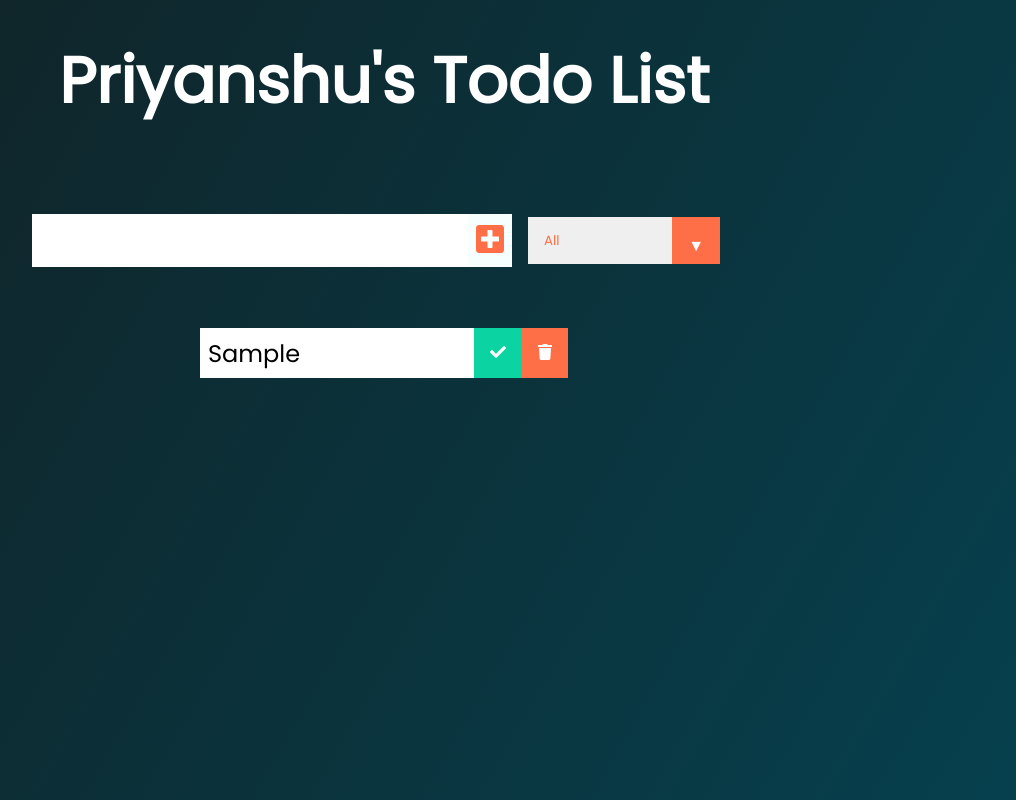
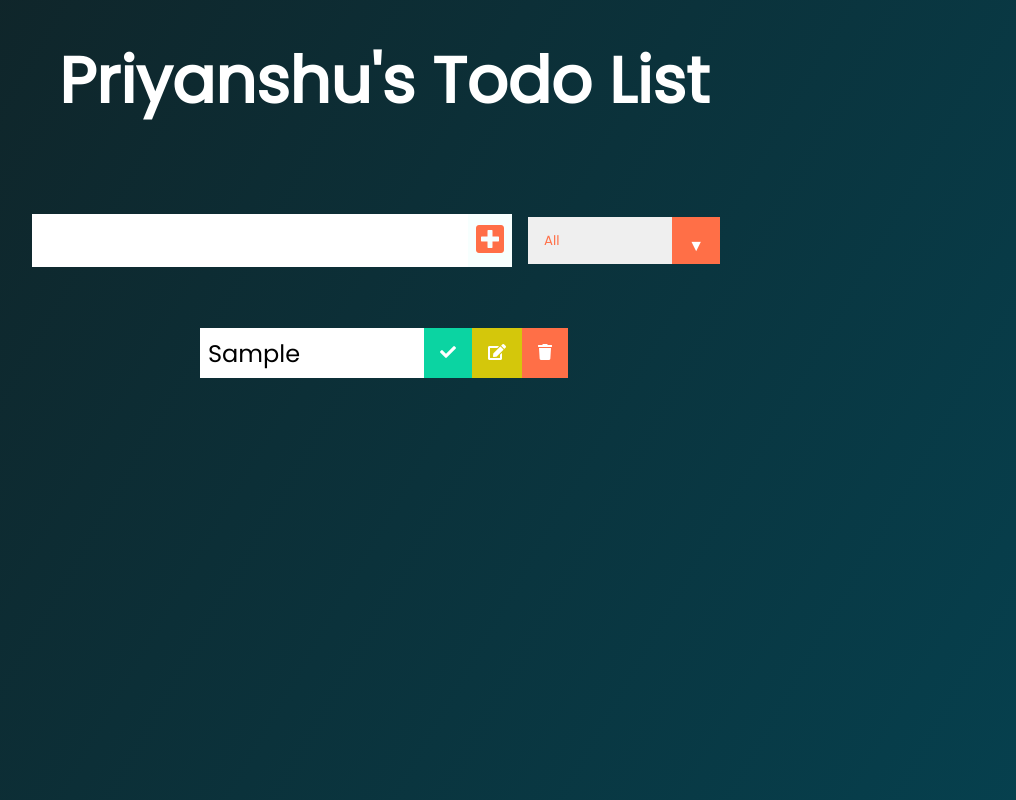
Before and after one commit to priyanshuvishnoi/todo-app, a React (Create React App) app: page / in a window 1280 px wide. Both pictures are taken after typing "Sample" into the empty fields and a click on the button 746 px from the left and 240 px from the top of the page. Shown: the whole page, without its empty margins (256-1272 px from the left). Built offline with nearby package versions, Linux system fonts and the light colour scheme.

Commit message:
added edit feature

```diff
--- a/package.json
+++ b/package.json
@@ -11,6 +11,7 @@
     "@types/node": "^16.4.13",
     "@types/react": "^17.0.16",
     "@types/react-dom": "^17.0.9",
+    "nanoid": "^3.1.23",
     "react": "^17.0.1",
     "react-dom": "^17.0.1",
     "react-scripts": "4.0.1",
--- a/src/App.css
+++ b/src/App.css
@@ -6,7 +6,7 @@
 body {
   background-image: linear-gradient(120deg, #112124 0%, #06404e 100%);
   color: white;
-  font-family: "Poppins", sans-serif;
+  font-family: 'Poppins', sans-serif;
   min-height: 100vh;
 }
 header {
@@ -66,7 +66,8 @@ form button:hover {
 }
 
 .trash-btn,
-.complete-btn {
+.complete-btn,
+.edit-btn {
   background: #ff6f47;
   color: white;
   border: none;
@@ -76,6 +77,9 @@ form button:hover {
 }
 .complete-btn {
   background: rgb(11, 212, 162);
+}
+.edit-btn {
+  background: rgb(212, 199, 11);
 }
 .todo-item {
   padding: 0rem 0.5rem;
@@ -116,13 +120,13 @@ select {
 }
 select {
   color: #ff6f47;
-  font-family: "Poppins", sans-serif;
+  font-family: 'Poppins', sans-serif;
   cursor: pointer;
   width: 12rem;
 }
 /* Arrow */
 .select::after {
-  content: "\25BC";
+  content: '\25BC';
   position: absolute;
   top: 0;
   right: 0;
--- a/src/components/Form.tsx
+++ b/src/components/Form.tsx
@@ -1,34 +1,35 @@
 import React from 'react';
-import { TodoType } from '../App';
+import { nanoid } from 'nanoid';
+import type { TodoType } from '../App';
 
 export type FormPropsType = {
-  setInputText: Function;
+  setInputText: React.Dispatch<React.SetStateAction<string>>;
   todos: TodoType[];
-  setTodos: Function;
+  setTodos: React.Dispatch<React.SetStateAction<TodoType[]>>;
   inputText: string;
-  setStatus: Function;
+  setStatus: React.Dispatch<React.SetStateAction<string>>;
 };
 
-const Form = ({
+const Form: React.FC<FormPropsType> = ({
   inputText,
   setInputText,
   setStatus,
   setTodos,
   todos,
-}: FormPropsType) => {
+}) => {
   const InputTextHandler = (event: React.ChangeEvent<HTMLInputElement>) =>
     setInputText(event.target.value);
 
   const submitTodoHandler = (
     event: React.MouseEvent<HTMLButtonElement, MouseEvent>
   ) => {
-    event.preventDefault()
+    event.preventDefault();
     setTodos([
       ...todos,
       {
         text: inputText,
         completed: false,
-        id: Math.floor(Math.random() * 1000) + 1,
+        id: nanoid(),
       },
     ]);
     setInputText('');
--- a/src/components/Todo.tsx
+++ b/src/components/Todo.tsx
@@ -1,14 +1,14 @@
 import React from 'react';
-import { TodoType } from '../App';
+import type { TodoType } from '../App';
 
 export type TodoPropsType = {
   text: string;
   todo: TodoType;
   todos: TodoType[];
-  setTodos: Function;
+  setTodos: React.Dispatch<React.SetStateAction<TodoType[]>>;
 };
 
-const Todo = ({ text, todo, todos, setTodos }: TodoPropsType) => {
+const Todo: React.FC<TodoPropsType> = ({ text, todo, todos, setTodos }) => {
   const deleteHandler = () =>
     setTodos(todos.filter(element => element.id !== todo.id));
 
@@ -26,6 +26,25 @@ const Todo = ({ text, todo, todos, setTodos }: TodoPropsType) => {
     );
   };
 
+  const editHandler = () => {
+    let newText = prompt('Enter new text');
+    if (!newText || newText[0] === ' ') {
+      alert('Cannot set empty text!!!');
+    } else {
+      setTodos(
+        todos.map(item => {
+          if (item.id === todo.id) {
+            return {
+              ...item,
+              text: newText!,
+            };
+          }
+          return item;
+        })
+      );
+    }
+  };
+
   return (
     <div className="todo">
       <li className={`todo-item ${todo.completed ? 'completed' : ''}`}>
@@ -33,6 +52,9 @@ const Todo = ({ text, todo, todos, setTodos }: TodoPropsType) => {
       </li>
       <button className="complete-btn" onClick={completeHandler}>
         <i className="fas fa-check"></i>
+      </button>
+      <button className="edit-btn" onClick={editHandler}>
+        <i className="fas fa-edit"></i>
       </button>
       <button className="trash-btn" onClick={deleteHandler}>
         <i className="fas fa-trash"></i>
--- a/src/components/TodoList.tsx
+++ b/src/components/TodoList.tsx
@@ -1,14 +1,18 @@
 import React from 'react';
 import Todo from './Todo';
-import { TodoType } from '../App';
+import type { TodoType } from '../App';
 
-export interface TodoListPropsType {
+export type TodoListPropsType = {
   todos: TodoType[];
-  setTodos: Function;
+  setTodos: React.Dispatch<React.SetStateAction<TodoType[]>>;
   filteredTodos: TodoType[];
-}
+};
 
-const TodoList = ({ todos, setTodos, filteredTodos }: TodoListPropsType) => {
+const TodoList: React.FC<TodoListPropsType> = ({
+  todos,
+  setTodos,
+  filteredTodos,
+}) => {
   return (
     <div className="todo-container">
       <ul className="todo-list">
```
Also changed, not shown: src/App.tsx (+5 -5 lines), 2 other files (tests, documents, lock files or other folders).
